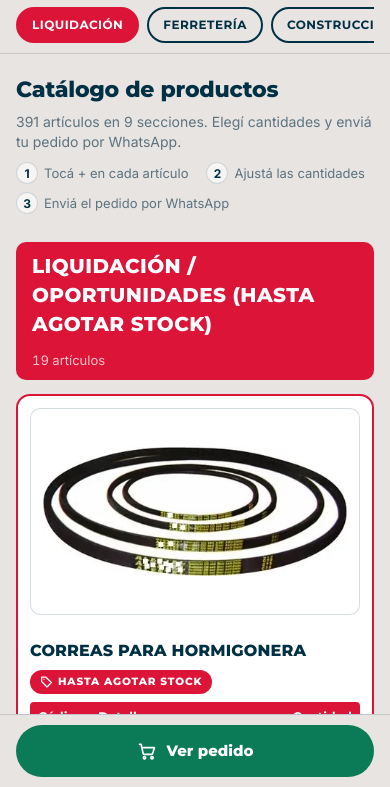
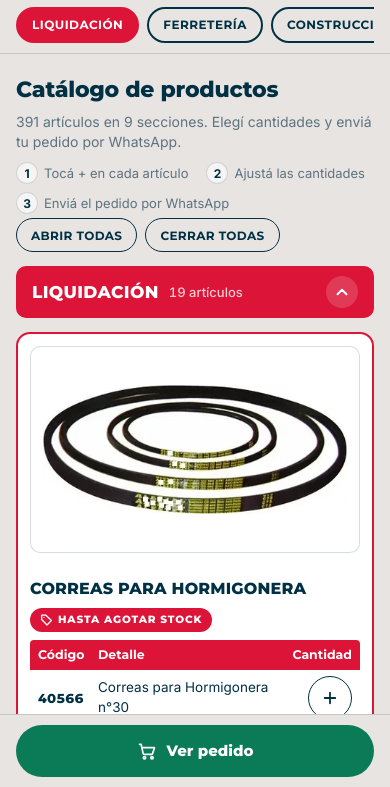
Before and after one commit to Mirkkobf/pedidos-donroy, a plain HTML site: page index.html in a window 390 px wide. Shown: the part 57-844 px from the top of the page. Drawn offline with Linux system fonts and the light colour scheme.

Commit message:
Update index.html

```diff
--- a/index.html
+++ b/index.html
@@ -55,12 +55,23 @@ header{position:sticky;top:env(safe-area-inset-top,0px);z-index:20;background:va
 .how span{display:inline-flex;align-items:center;gap:6px}
 .how b{display:inline-flex;align-items:center;justify-content:center;width:22px;height:22px;border-radius:11px;background:var(--surface);border:1px solid var(--line);font-size:12px;color:var(--ink)}
 
-.sec{scroll-margin-top:130px;margin-top:28px}
-.sech{display:flex;align-items:center;gap:12px;flex-wrap:wrap;margin:0 0 14px;padding:10px 16px;border-radius:10px;background:var(--navy);color:var(--white)}
-.sech small{color:rgba(255,255,255,.75)!important}
-.sech h2{margin:0;font-family:var(--f-display);font-weight:800;font-size:20px;text-transform:uppercase;letter-spacing:.02em}
-.sech small{color:var(--ink-2);font-size:13px;font-variant-numeric:tabular-nums}
-.sec.liq .sech{background:var(--red)}
+.sec{scroll-margin-top:130px;margin-top:14px}
+.sech{margin:0}
+.sech button{width:100%;display:flex;align-items:center;gap:12px;flex-wrap:wrap;min-height:52px;padding:10px 16px;border:0;border-radius:10px;background:var(--navy);color:var(--white);text-align:left;cursor:pointer}
+.sech button:hover{filter:brightness(1.12)}
+.sech .nm{font-family:var(--f-display);font-weight:800;font-size:20px;text-transform:uppercase;letter-spacing:.02em}
+.sech .short{display:none}
+@media (max-width:640px){.sech .full{display:none}.sech .short{display:inline}.sech .nm{font-size:17px}.sech button{gap:8px 10px}}
+.sech small{color:rgba(255,255,255,.78);font-size:13px;font-weight:500;font-variant-numeric:tabular-nums}
+.sech .selc{display:none;align-items:center;height:24px;padding:0 10px;border-radius:12px;background:var(--white);color:var(--navy);font-size:12px;font-weight:700}
+.sech .selc.on{display:inline-flex}
+.sech .chev{margin-left:auto;flex:none;width:32px;height:32px;border-radius:16px;background:rgba(255,255,255,.16);display:inline-flex;align-items:center;justify-content:center;transition:transform .2s}
+.sech button[aria-expanded="true"] .chev{transform:rotate(180deg)}
+.secb{padding-top:14px}
+.sec.liq .sech button{background:var(--red)}
+.sec.liq .sech .selc{color:var(--red)}
+.tog{display:flex;gap:8px;margin-top:4px}
+.tog button{height:34px;padding:0 14px;border-radius:17px;border:1.5px solid var(--navy);background:transparent;color:var(--navy);font-family:var(--f-display);font-weight:700;font-size:12px;letter-spacing:.03em;text-transform:uppercase;cursor:pointer}
 
 .card{display:grid;grid-template-columns:minmax(0,1fr);background:var(--surface);border:0;border-radius:14px;box-shadow:var(--shadow);margin-bottom:14px;overflow:hidden}
 @media (min-width:640px){.card.hasimg{grid-template-columns:180px minmax(0,1fr)}}
@@ -171,6 +182,7 @@ header{position:sticky;top:env(safe-area-inset-top,0px);z-index:20;background:va
         <span><b>2</b>Ajustá las cantidades</span>
         <span><b>3</b>Enviá el pedido por WhatsApp</span>
       </div>
+      <div class="tog"><button type="button" id="openAll">Abrir todas</button><button type="button" id="closeAll">Cerrar todas</button></div>
       <div id="cat"></div>
       <div class="noresult hide" id="nores">No encontramos artículos con esa búsqueda. Probá con el código o una palabra más corta.</div>
     </main>
@@ -203,6 +215,7 @@ const KEY = 'donroy-pedido-v1';
 const $ = s => document.querySelector(s);
 const PLUS = '<svg width="18" height="18" viewBox="0 0 24 24" fill="none" stroke="currentColor" stroke-width="2.4" stroke-linecap="round"><path d="M12 5v14M5 12h14"/></svg>';
 const MINUS = '<svg width="18" height="18" viewBox="0 0 24 24" fill="none" stroke="currentColor" stroke-width="2.4" stroke-linecap="round"><path d="M5 12h14"/></svg>';
+const CHEV = '<svg width="18" height="18" viewBox="0 0 24 24" fill="none" stroke="currentColor" stroke-width="2.6" stroke-linecap="round" stroke-linejoin="round"><path d="M6 9l6 6 6-6"/></svg>';
 const TAGI = '<svg width="13" height="13" viewBox="0 0 24 24" fill="none" stroke="currentColor" stroke-width="2.4" stroke-linecap="round" stroke-linejoin="round"><path d="M3 12V4h8l10 10-8 8L3 12zM7.5 8h.01"/></svg>';
 const esc = s => String(s).replace(/[&<>"]/g, c => ({'&':'&amp;','<':'&lt;','>':'&gt;','"':'&quot;'}[c]));
 const DARK_BRANDS = new Set(['Braco','Brogas']);
@@ -225,6 +238,17 @@ function stepper(id, q, small) {
 }
 
 // render catalog
+function setOpen(k, open) {
+  const btn = document.querySelector(`[data-tog="${k}"]`), body = document.getElementById('b-' + k);
+  if (!btn || !body) return;
+  btn.setAttribute('aria-expanded', open ? 'true' : 'false');
+  body.hidden = !open;
+}
+function updateSecCounts() {
+  const per = {};
+  Object.keys(cart).forEach(id => { const s = ITEMS[id].s; per[s] = (per[s] || 0) + 1; });
+  DATA.sections.forEach(s => { const el = document.getElementById('sc-' + s.k); if (!el) return; const n = per[s.k] || 0; el.textContent = n ? `${n} en tu pedido` : ''; el.classList.toggle('on', n > 0); });
+}
 function renderCatalog() {
   const bySec = {};
   DATA.blocks.forEach((b, bi) => (bySec[b.s] = bySec[b.s] || []).push(bi));
@@ -233,7 +257,8 @@ function renderCatalog() {
     const list = bySec[s.k] || [];
     const n = list.reduce((a, bi) => a + DATA.blocks[bi].rows.length, 0);
     rail += `<button class="chip${s.k === 'liquidacion' ? ' liq' : ''}" type="button" data-go="${s.k}">${esc(s.short)}</button>`;
-    html += `<section class="sec${s.k === 'liquidacion' ? ' liq' : ''}" id="s-${s.k}" data-sec="${s.k}"><div class="sech"><h2>${esc(s.name)}</h2><small>${n} artículos</small></div>`;
+    const open = s.k === 'liquidacion';
+    html += `<section class="sec${s.k === 'liquidacion' ? ' liq' : ''}" id="s-${s.k}" data-sec="${s.k}"><h2 class="sech"><button type="button" data-tog="${s.k}" aria-expanded="${open}" aria-controls="b-${s.k}"><span class="nm full">${esc(s.name)}</span><span class="nm short">${esc(s.short)}</span><small>${n} artículos</small><span class="selc" id="sc-${s.k}"></span><span class="chev" aria-hidden="true">${CHEV}</span></button></h2><div class="secb" id="b-${s.k}"${open ? '' : ' hidden'}>`;
     list.forEach(bi => {
       const b = DATA.blocks[bi];
       const brands = b.br.map(([alt, im]) => `<span class="brand${DARK_BRANDS.has(alt) ? ' dk' : ''}"><img src="img/img_${im}.webp" alt="${esc(alt)}" loading="lazy"></span>`).join('');
@@ -244,7 +269,7 @@ function renderCatalog() {
           return `<div class="row" data-id="${id}"><span class="code">${esc(r.c)}</span><span class="det">${r.sw ? `<span class="sw" style="background:${r.sw}"></span>` : ''}${esc(r.d)}</span><span class="ctl">${stepper(id, cart[id] || 0)}</span></div>`;
         }).join('') + `</div></div></article>`;
     });
-    html += `</section>`;
+    html += `</div></section>`;
   });
   $('#cat').innerHTML = html;
   $('#rail').innerHTML = rail;
@@ -291,6 +316,7 @@ function message() {
 }
 function renderCart() {
   const ids = orderedIds(), u = units();
+  updateSecCounts();
   $('#badge').textContent = u;
   $('#tot').textContent = `${ids.length} artículo${ids.length === 1 ? '' : 's'} · ${u} u.`;
   $('#barTxt').textContent = ids.length ? `Ver pedido · ${ids.length} artículo${ids.length === 1 ? '' : 's'} · ${u} u.` : 'Ver pedido';
@@ -317,8 +343,10 @@ document.addEventListener('click', e => {
     if (q === 0 && next === 1) toast(`Agregado: ${ITEMS[id].c}`);
     return;
   }
+  const tg = e.target.closest('[data-tog]');
+  if (tg) { setOpen(tg.dataset.tog, tg.getAttribute('aria-expanded') !== 'true'); return; }
   const go = e.target.closest('[data-go]');
-  if (go) { const el = document.getElementById('s-' + go.dataset.go); if (el) el.scrollIntoView({behavior: 'smooth', block: 'start'}); }
+  if (go) { setOpen(go.dataset.go, true); const el = document.getElementById('s-' + go.dataset.go); if (el) el.scrollIntoView({behavior: 'smooth', block: 'start'}); }
 });
 document.addEventListener('change', e => { if (e.target.matches('.step input')) setQty(e.target.dataset.id, e.target.value); });
 document.addEventListener('keydown', e => { if (e.key === 'Enter' && e.target.matches('.step input')) { e.preventDefault(); e.target.blur(); } });
@@ -347,7 +375,11 @@ $('#copy').addEventListener('click', () => {
   if (navigator.clipboard && navigator.clipboard.writeText) navigator.clipboard.writeText(txt).then(() => toast('Pedido copiado'), fallback); else fallback();
 });
 
+$('#openAll').addEventListener('click', () => DATA.sections.forEach(x => setOpen(x.k, true)));
+$('#closeAll').addEventListener('click', () => DATA.sections.forEach(x => setOpen(x.k, false)));
+
 // search
+let searchState = null;
 $('#q').addEventListener('input', e => {
   const q = e.target.value.trim().toLowerCase().normalize('NFD').replace(/[̀-ͯ]/g, '');
   const norm = s => String(s).toLowerCase().normalize('NFD').replace(/[̀-ͯ]/g, '');
@@ -364,6 +396,10 @@ $('#q').addEventListener('input', e => {
     card.classList.toggle('hide', !vis); if (vis) any = true;
   });
   document.querySelectorAll('.sec').forEach(s => s.classList.toggle('hide', !s.querySelector('.card:not(.hide)')));
+  if (q) {
+    if (!searchState) { searchState = {}; DATA.sections.forEach(x => { searchState[x.k] = !document.getElementById('b-' + x.k).hidden; }); }
+    DATA.sections.forEach(x => setOpen(x.k, true));
+  } else if (searchState) { Object.entries(searchState).forEach(([k, o]) => setOpen(k, o)); searchState = null; }
   $('#nores').classList.toggle('hide', any);
 });
 
```
